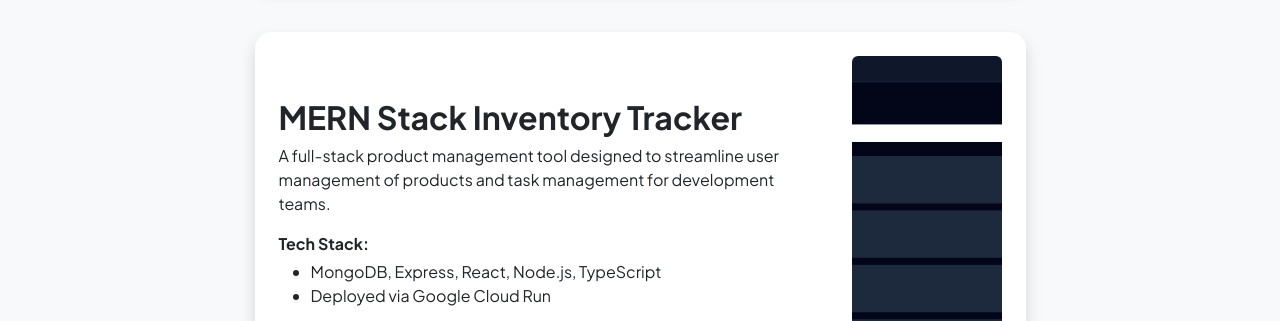
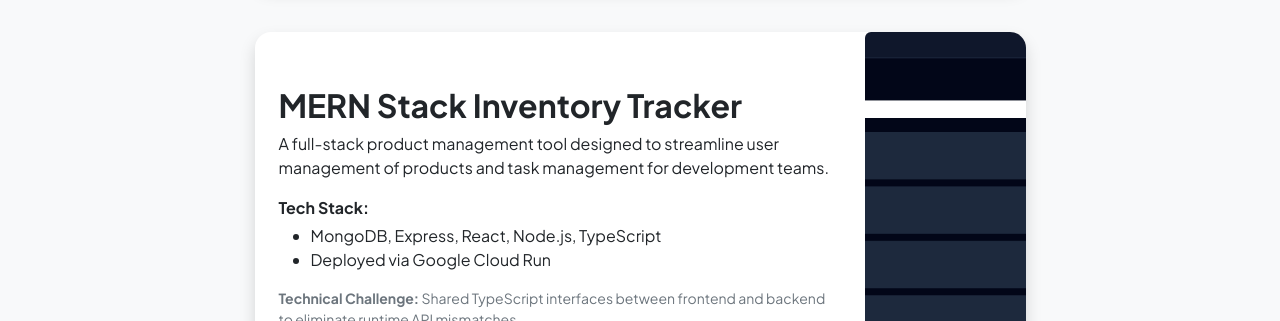
Before and after one commit to asdqwezxcvbn/Web-Portfolio, a plain HTML site: page projects.html in a window 1280 px wide. Shown: the part 1044-1365 px from the top of the page. Drawn offline with nearby package versions, Linux system fonts and the light colour scheme.

Commit message:
Update projects.html

```diff
--- a/projects.html
+++ b/projects.html
@@ -120,7 +120,7 @@
                                 </div>
 
                                 <!-- IMAGE -->
-                                <div class="p-4 text-center">
+                                <div class="img-fluid">
                                     <img class="img-fluid rounded"
                                         src="assets/Screenshot 2026-04-26 223939.png"
                                         alt="MERN Inventory Tracker"
```
